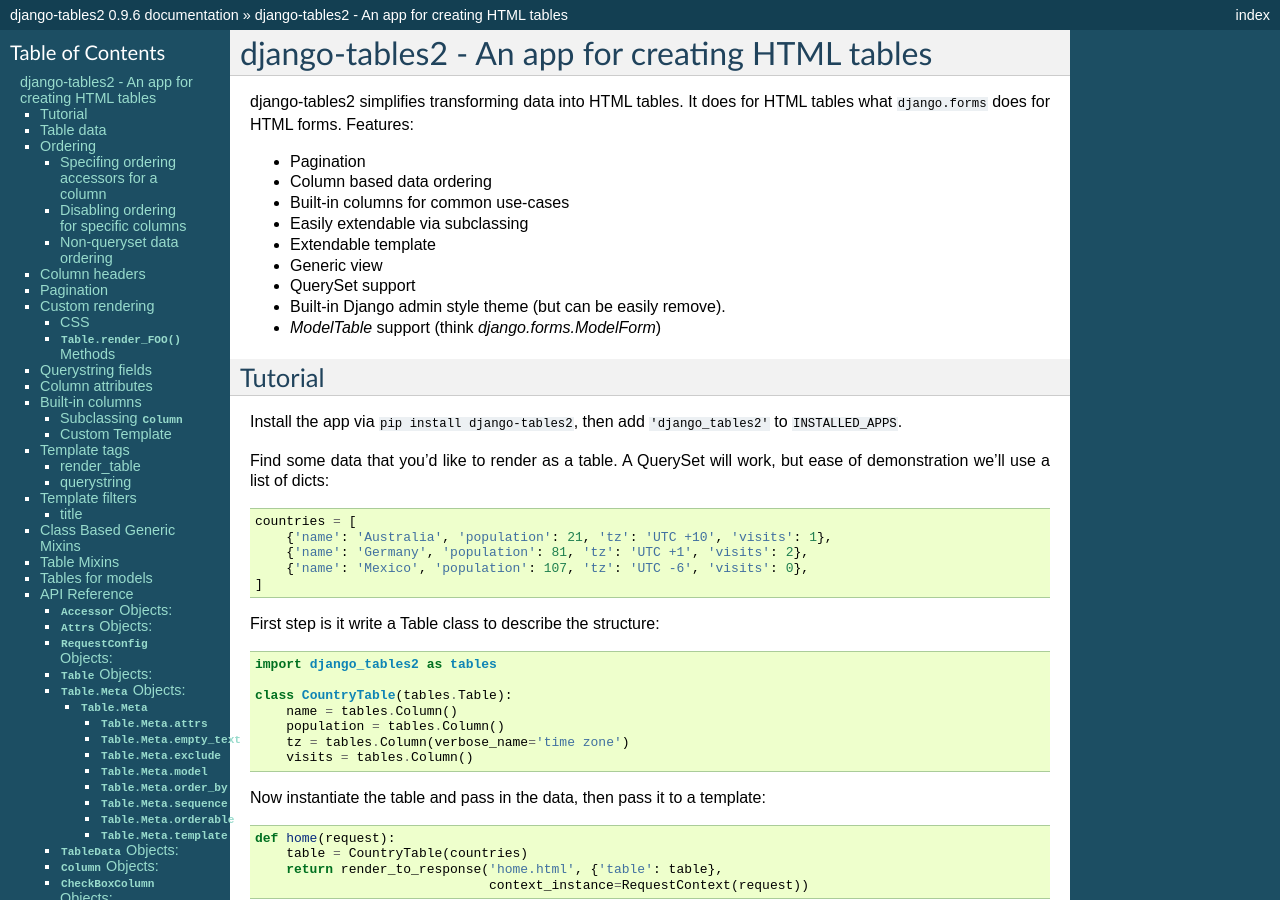
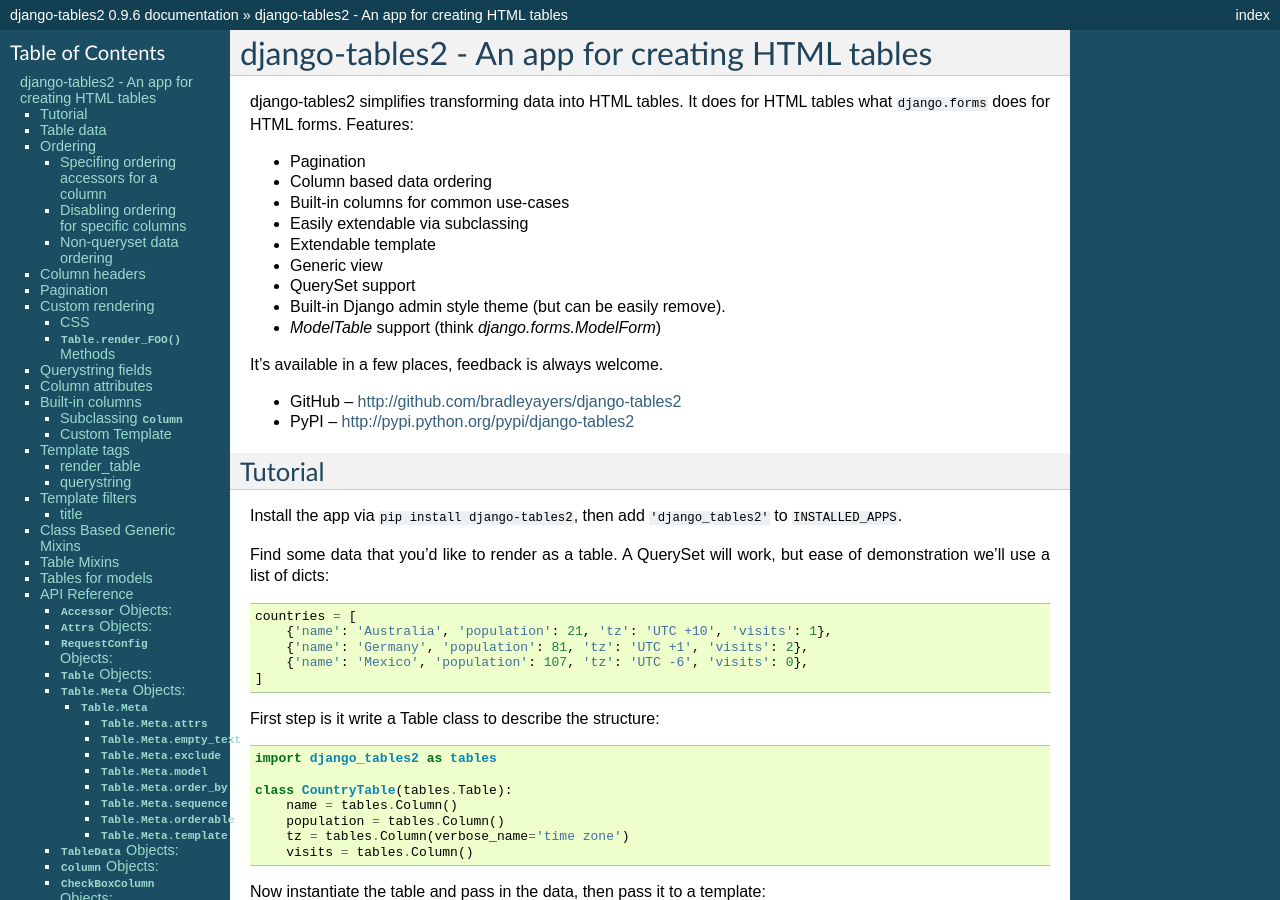
Before and after one commit to jieter/django-tables2, a Sphinx documentation site: the page built from docs/index.rst, in a window 1280 px wide and 900 px high. Built offline with Sphinx 7.4.7, drawn with Linux system fonts in a browser that asks for light colours.

Commit message:
Add github + pypi links in documentation

```diff
--- a/docs/index.rst
+++ b/docs/index.rst
@@ -16,6 +16,11 @@ tables what ``django.forms`` does for HTML forms. Features:
 - QuerySet support
 - Built-in Django admin style theme (but can be easily remove).
 - *ModelTable* support (think *django.forms.ModelForm*)
+
+It's available in a few places, feedback is always welcome.
+
+- GitHub -- http://github.com/bradleyayers/django-tables2
+- PyPI -- http://pypi.python.org/pypi/django-tables2
 
 
 Tutorial
```
